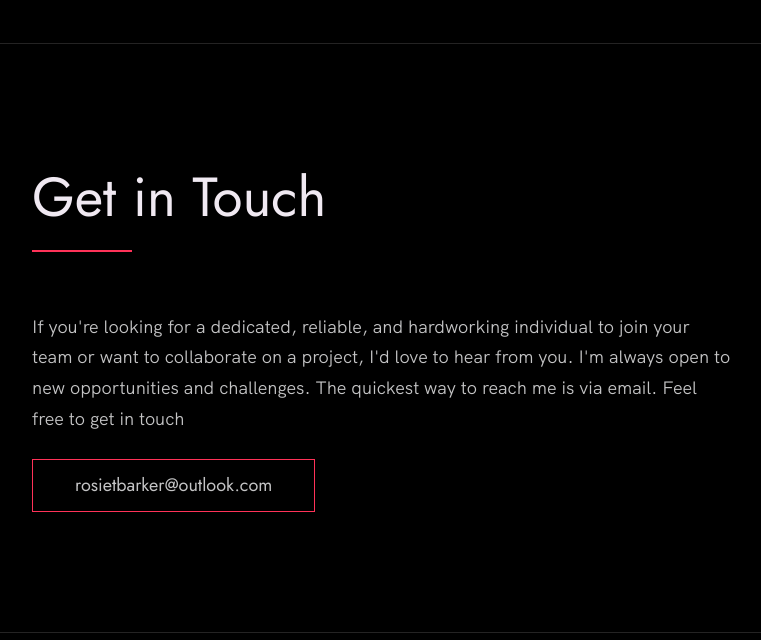
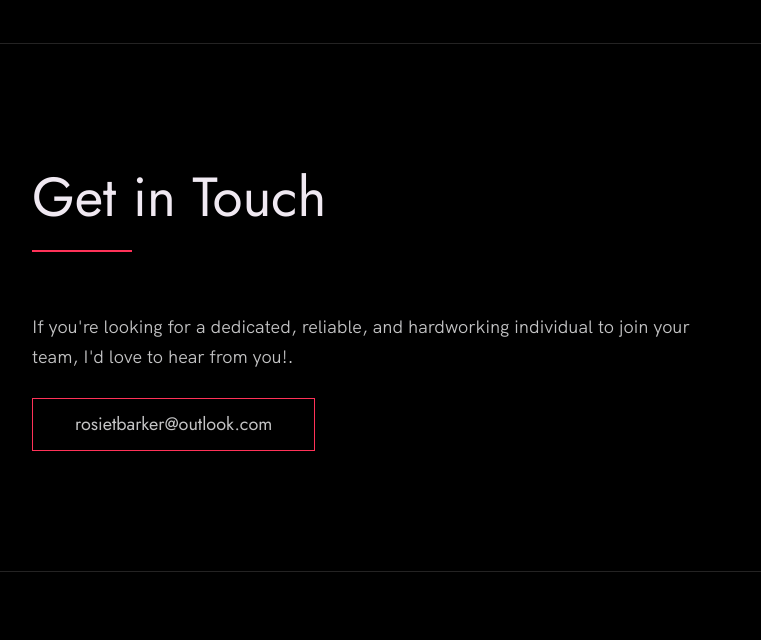
Before and after one commit to rosiebarker/portfolio, a plain HTML site: page index.html in a window 1280 px wide. Shown: the part 8264-8904 px from the top of the page, without its empty margins (58-819 px from the left). Drawn offline with Linux system fonts and the light colour scheme.

Commit message:
Update index.html
slight change to bio

```diff
--- a/index.html
+++ b/index.html
@@ -310,8 +310,7 @@
       <h2>Get in Touch</h2>
       <div class="contact__info">
         <p>
-          If you're looking for a dedicated, reliable, and hardworking individual to join your team or want to collaborate on a project, I'd love to hear from you. I'm always open to new opportunities and challenges.
-          The quickest way to reach me is via email. Feel free to get in touch
+          If you're looking for a dedicated, reliable, and hardworking individual to join your team, I'd love to hear from you!.
         </p>
         <!-- send to this email-->
         <a href="mailto:rosietbarker@outlook.com" class="btn">rosietbarker@outlook.com</a>
```
